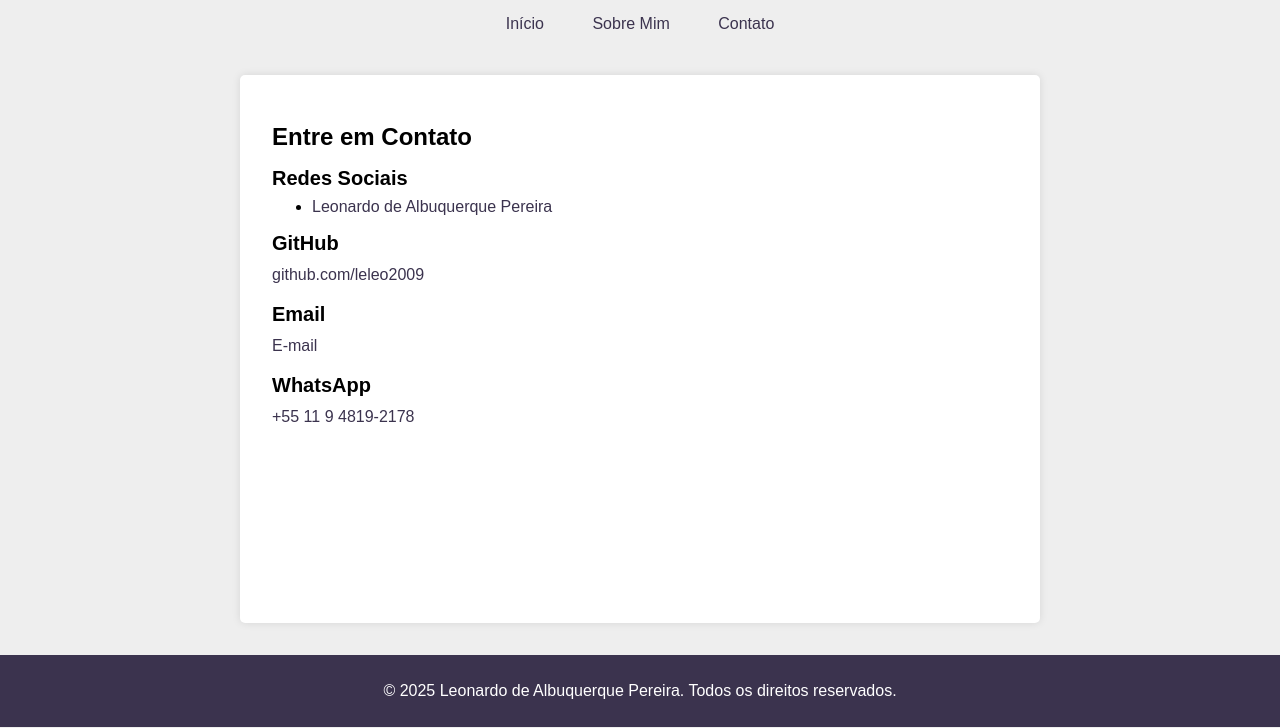
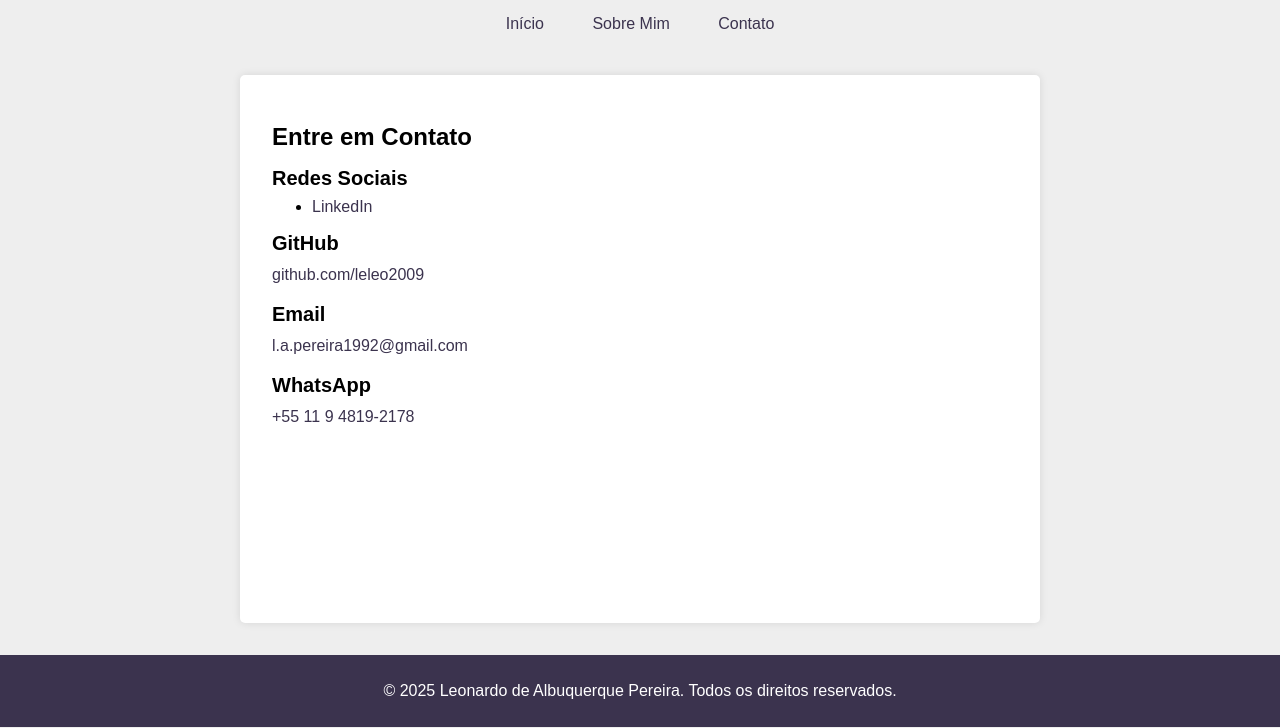
Before and after one commit to leleo2009/leleo2009.github.io, a plain HTML site: page contato.html in a window 1280 px wide. Shown: the part 72-800 px from the top of the page. Drawn offline with Linux system fonts and the light colour scheme.

Commit message:
alteration

```diff
--- a/contato.html
+++ b/contato.html
@@ -26,14 +26,14 @@
 
         <h2>Redes Sociais</h2>
         <ul>
-          <li><a href="www.linkedin.com/in/leonardo-albuquerque-pereira-760bb9272" target="_blank" rel="noopener noreferrer">Leonardo de Albuquerque Pereira</a></li>
+          <li><a href="www.linkedin.com/in/leonardo-albuquerque-pereira-760bb9272" target="_blank" rel="noopener noreferrer">LinkedIn</a></li>
         </ul>
 
         <h2>GitHub</h2>
         <p><a href="https://github.com/leleo2009" target="_blank" rel="noopener noreferrer">github.com/leleo2009</a></p>
 
         <h2>Email</h2>
-        <p><a href="l.a.pereira1992@gmail.com">E-mail</a></p>
+        <p><a href="l.a.pereira1992@gmail.com">l.a.pereira1992@gmail.com</a></p>
 
         <h2>WhatsApp</h2>
         <p><a href="https://wa.me/5511948192178" target="_blank" rel="noopener noreferrer">+55 11 9 4819-2178</a></p>
```
